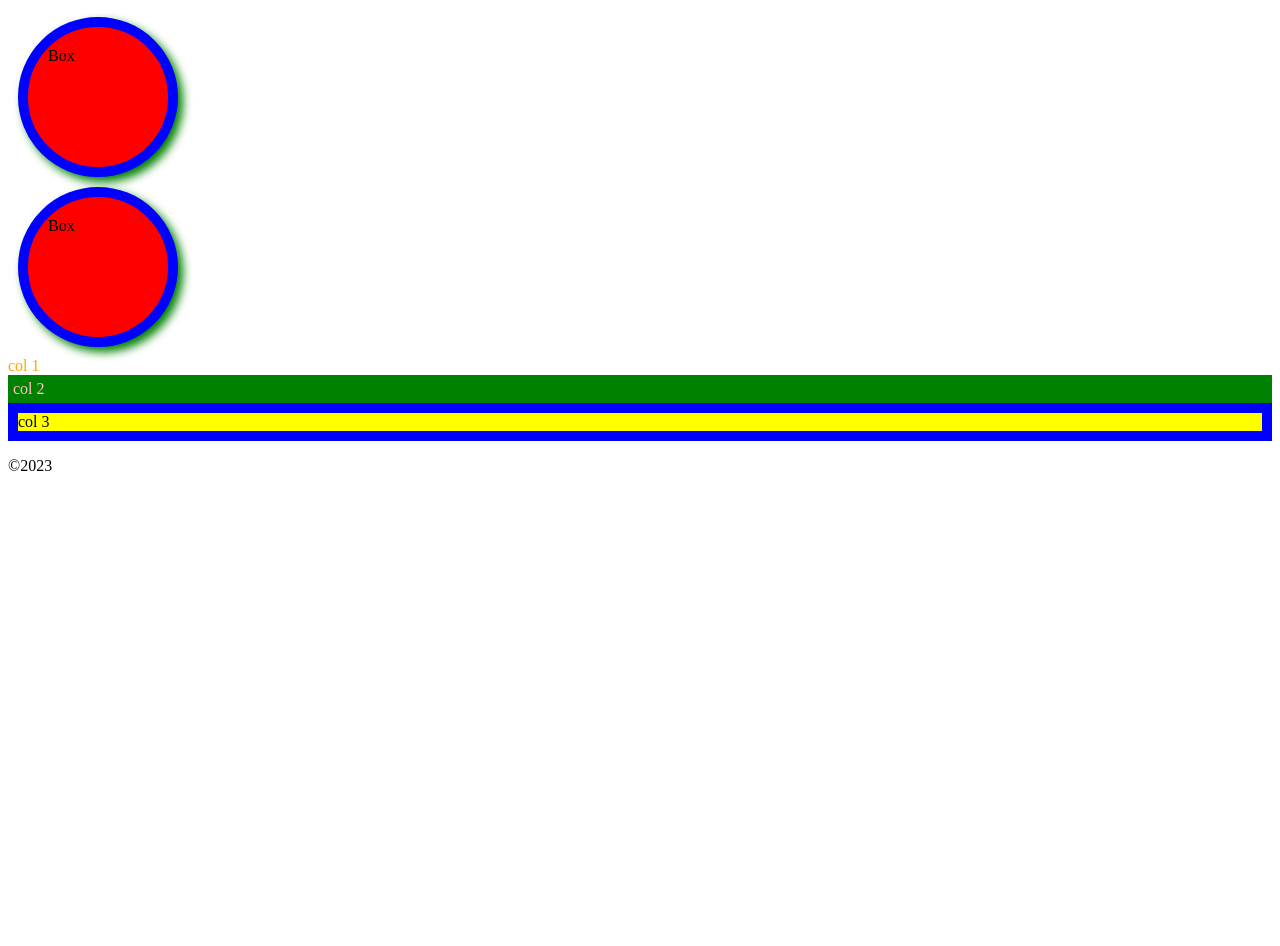
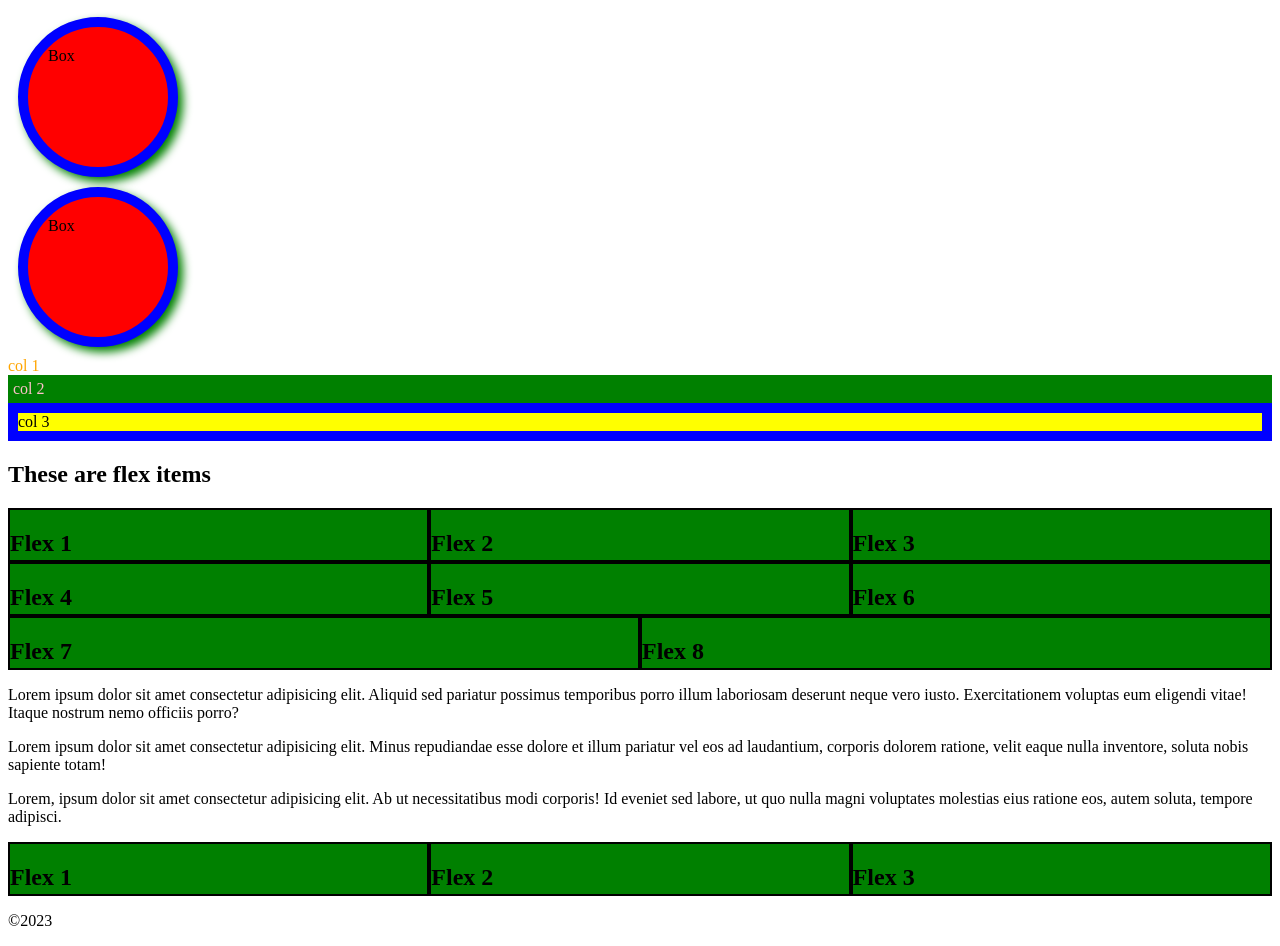
Before and after one commit to patbelcher/css-mas, a plain HTML site: page index.html in a window 1280 px wide. Shown: the part 110-1056 px from the top of the page. Before the commit the page ends 800 px from the top, so only its background shows below. Drawn offline with Linux system fonts and the light colour scheme.

Commit message:
adding to the site using flexbox

```diff
--- a/index.html
+++ b/index.html
@@ -5,6 +5,7 @@
     <meta name="viewport" content="width=device-width, initial-scale=1.0">
     <link rel="stylesheet" href="./src/styles/box.css">
     <link rel="stylesheet" href="./src/styles/mediaQuery.css">
+    <link rel="stylesheet" href="./src/styles/flexbox.css">
 
     <title>CSS MAs</title>
 
@@ -25,6 +26,32 @@
 
 
     </section>
+    <section id="flex">
+        <h2>These are flex items</h2>
+        <div class="flex-container">
+            <div><h2>Flex 1</h2></div>
+            <div><h2>Flex 2</h2></div>
+            <div><h2>Flex 3</h2></div>
+            <div><h2>Flex 4</h2></div>
+            <div><h2>Flex 5</h2></div>
+            <div><h2>Flex 6</h2></div>
+            <div><h2>Flex 7</h2></div>
+            <div><h2>Flex 8</h2></div>
+
+        </div>
+        <div>
+            <p>Lorem ipsum dolor sit amet consectetur adipisicing elit. Aliquid sed pariatur possimus temporibus porro illum laboriosam deserunt neque vero iusto. Exercitationem voluptas eum eligendi vitae! Itaque nostrum nemo officiis porro?</p>
+            <p>Lorem ipsum dolor sit amet consectetur adipisicing elit. Minus repudiandae esse dolore et illum pariatur vel eos ad laudantium, corporis dolorem ratione, velit eaque nulla inventore, soluta nobis sapiente totam!</p>
+            <p>Lorem, ipsum dolor sit amet consectetur adipisicing elit. Ab ut necessitatibus modi corporis! Id eveniet sed labore, ut quo nulla magni voluptates molestias eius ratione eos, autem soluta, tempore adipisci.</p>
+        </div>
+
+        <div class="flex-container div">
+            <div><h2>Flex 1</h2></div>
+            <div><h2>Flex 2</h2></div>
+            <div><h2>Flex 3</h2></div>
+            </div>
+
+    </section>
    <footer>
         <p>&copy;<script>document.write(new Date().getFullYear() );</script></p>
    </footer>
--- /dev/null
+++ b/src/styles/flexbox.css
@@ -0,0 +1,21 @@
+/*make a container for all flex items*/
+.flex-container {
+    display: flex;
+    /*flex-direction: row-reverse; */
+    /*flex-wrap: wrap;*/
+    flex-flow: row wrap;
+    justify-content:space-evenly;
+    background-color: yellow;
+
+}
+
+.flex-container div {
+    border: 2px solid black;
+    width: 30%;
+    background-color: green;
+    flex-grow:1;
+    height: 50px;
+
+
+
+}
```
Also changed, not shown: 1 other file.
